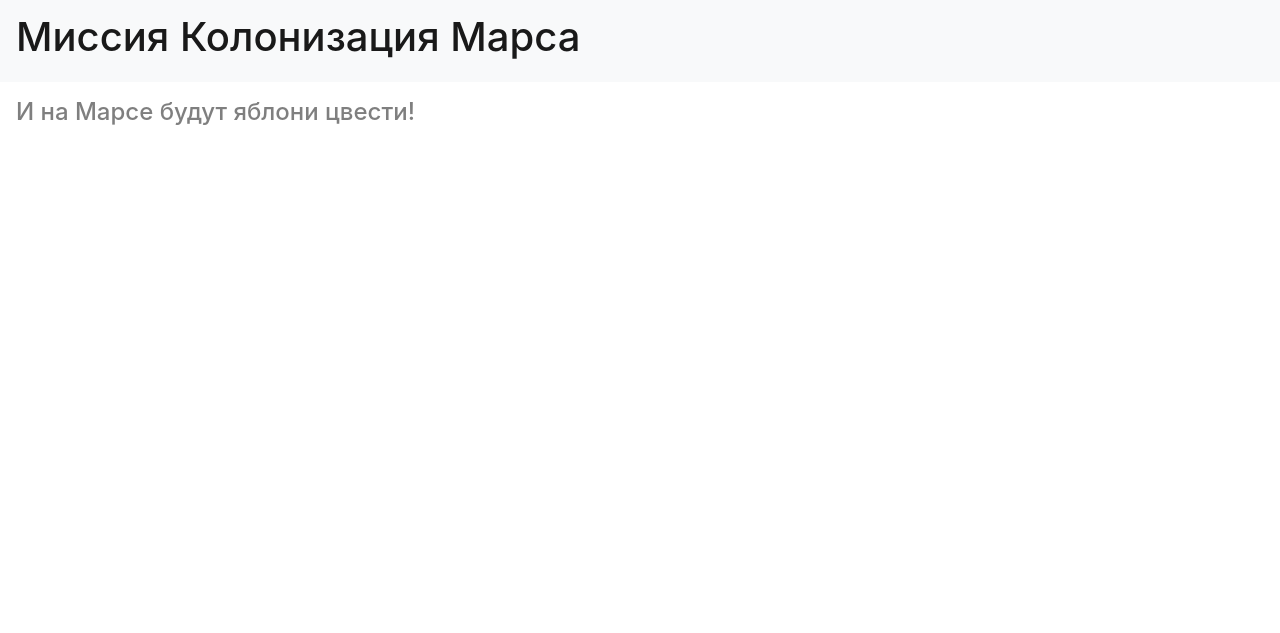
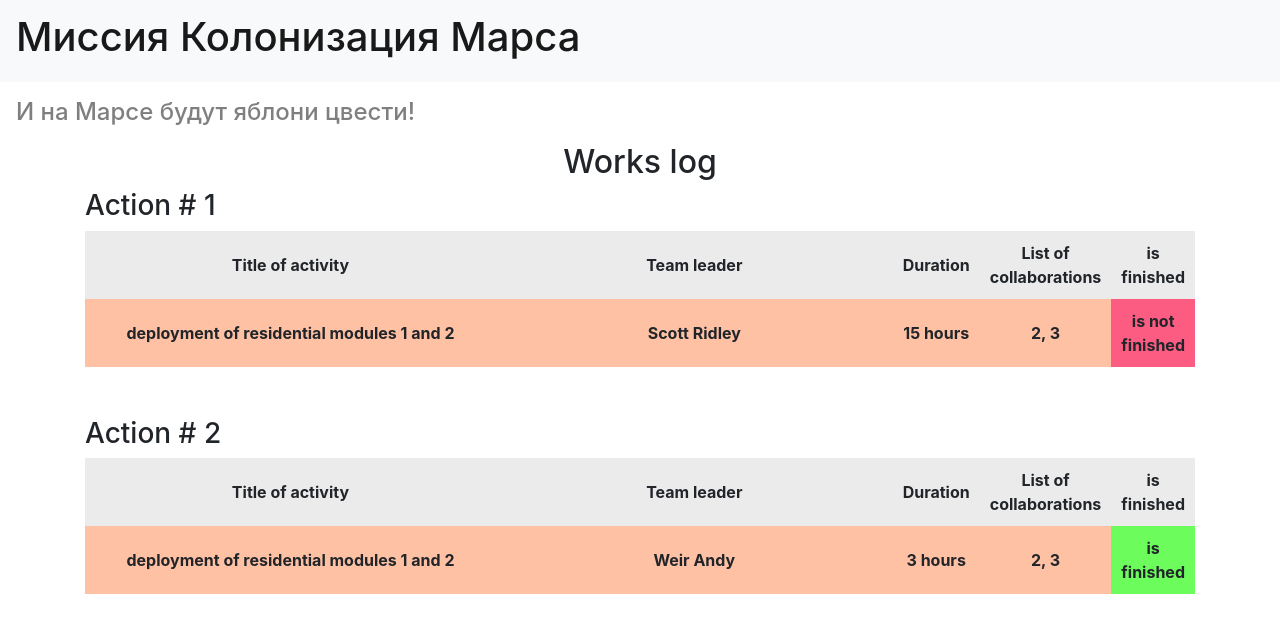
Before and after one commit to Rudnev-Konstantin/Mars, a Flask app: page /works_log in a window 1280 px wide. Shown: the top 633 px of the page. Run offline with Flask 3, Linux system fonts and the light colour scheme; lists and menus that the app fills with data are empty; some libraries are stand-ins or nearby versions.

Commit message:
Добавил отображение бд. Выполнил задание "Журнал работ".

```diff
--- a/app/routes.py
+++ b/app/routes.py
@@ -1,5 +1,8 @@
-from flask import Blueprint
+from flask import Blueprint, current_app
 from . import forms
+
+from sqlalchemy.orm import joinedload
+from .data.models.jobs import Jobs
 
 from flask import render_template
 from flask import url_for
@@ -113,3 +116,37 @@ def table(gender, age):
         style_path=url_for("static", filename="css/style_table.css"),
         image_path = martian
     )
+
+@bp.route("/works_log")
+def works_log():
+    with current_app.bd_connect.get_session() as session:
+        jobs = session.query(Jobs).options(joinedload(Jobs.user)).all()
+
+    models_struct_data = {
+        "table_titles": [
+            "Title of activity",
+            "Team leader",
+            "Duration",
+            "List of collaborations",
+            "is finished"
+        ],
+        "jobs": []
+    }
+
+    for job in jobs:
+        job_struct = list()
+
+        job_struct.append(job.id)
+        job_struct.append(job.job)
+        job_struct.append(job.user.surname + ' ' + job.user.name)
+        job_struct.append(str(job.work_size) + " hours")
+        job_struct.append(job.collaborators)
+        job_struct.append("is finished" if job.is_finished else "is not finished")
+
+        models_struct_data["jobs"].append(job_struct)
+
+    return render_template(
+        "works_log.html",
+        data_jobs=models_struct_data,
+        style_path=url_for("static", filename="css/style_table.css")
+    )
--- a/app/static/css/style_table.css
+++ b/app/static/css/style_table.css
@@ -1,6 +1,7 @@
 th {
     background-color: rgb(235, 235, 235);
     width: 50%;
+    padding: 10px;
 }
 
 img {
--- /dev/null
+++ b/app/templates/works_log.html
@@ -0,0 +1,41 @@
+{% extends "base.html" %}
+
+{% block add_head %}
+    <link
+        rel="stylesheet"
+        href="{{ style_path }}"
+    />
+{% endblock add_head %}
+
+{% block content %}
+    <h2 class="text-center">Works log</h2>
+
+    {% for job in data_jobs["jobs"] %}
+        <div style="margin-bottom: 50px;">
+            <h3>Action # {{ job[0] }}</h3>
+            <table>
+                <tr>
+                    {% for item in data_jobs["table_titles"] %}
+                        <th class="text-center">{{item}}</th>
+                    {% endfor %}
+                </tr>
+                <tr>
+                    {% for item in job[1:-1] %}
+                        <th class="text-center" style="background-color: rgb(255, 193, 164);">
+                            {{item}}
+                        </th>
+                    {% endfor %}
+                    {% if "not" in job[-1] %}
+                        <th class="text-center" style="background-color: rgb(252, 92, 129);">
+                            {{job[-1]}}
+                        </th>
+                    {% else %}
+                        <th class="text-center" style="background-color: rgb(108, 252, 92);">
+                            {{job[-1]}}
+                        </th>
+                    {% endif %}
+                </tr>
+            </table>
+        </div>
+    {% endfor %}
+{% endblock content %}
```
Also changed, not shown: app/templates/universal_display_bd.html (added, +36 -0 lines), db/main.sqlite.
